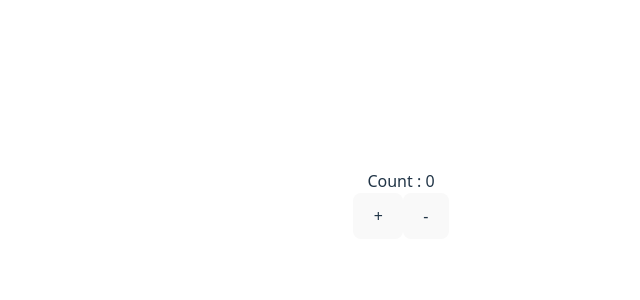
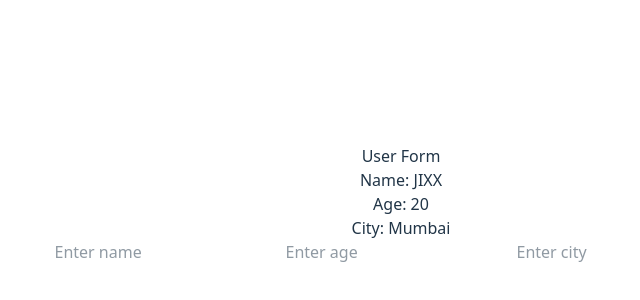
Before and after one commit to Rajat-web-server/React_Learning, a React app: page / in a window 1280 px wide. Shown: the part 196-496 px from the top of the page, without its empty margins (239-879 px from the left). Built offline with nearby package versions, Linux system fonts and the light colour scheme; the HTML template or start-up script is replaced by a standard one.

Commit message:
Day 13: useReducer with spread operator and payload

```diff
--- a/src/App.jsx
+++ b/src/App.jsx
@@ -23,50 +23,14 @@ import { ObjectProfile } from './objectProfile.jsx'
 
 import { CounterWithReducer } from './counterWithReducer.jsx'
 import { Reducer_counter } from './useReducerEx1.jsx'
+import { Person } from './useReducer2.jsx'
 
 function App() {
   return (
     <div>
-      <Reducer_counter/>
-
-      {/* <Event on ={true}/>
-      <Boxes />
-     <ToysList />
-     <CarsList />
-     <One /> */}
-
-      {/* <Userdetails  name={"Anthony"} isOnline={false} hideOffline={true}/>
-    <Userdetails name={"Dripter"} isOnline={true} isNewuser={false} isPremium={true}/>
-    <Userdetails name={"sulfer"} isOnline={true} isNewuser={false} isPremium={true} role="admin"/> */}
+      <Person/>
 
 
-      {/* <Name />
-      <StyleEg />
-
-      <ContactForm /> */}
-      {/* < Cardwrapper name="User Card" child="child" >
-      <p>This is the nested content we write here</p>
-
-      </Cardwrapper>
-      <Usercard />
-      <Greetings name="raju" message="Good Morning"/>
-      <Greetings />
-      <h1>Hello, React!</h1>
-      <Welcome name="Bruce" alias="Batman" />
-        <Things name="Laptop" price="$500" added={true} Categories={
-          ["car, samosa"]
-        } /> */}
-
-
-      {/* <Welcome name="rathod" />
-      <Welcome name="Rana" /> */}
-      {/* <Single/>
-      <Singlewithoutjsx/>
-      <UserProfile/>
-      <Card />
-      <Cardwithoutjsx />
-
-      <Button /> */}
     </div>
 
   )
--- /dev/null
+++ b/src/useReducer2.jsx
@@ -0,0 +1,75 @@
+import { useReducer } from "react"
+
+const initialState = {
+    name: "JIXX",
+    age: 20,
+    city: "Mumbai"
+}
+
+function reducer(state, action) {
+    if (action.type === "set_age") {
+        return {
+            ...state,
+            age: action.payload
+        }
+    }
+    if (action.type === "set_city") {
+        return {
+            ...state,
+            city: action.payload
+        }
+    }
+    if (action.type === "set_name") {
+        return {
+            ...state,
+            name: action.payload
+        }
+    }
+    return state
+
+}
+
+export const Person = () => {
+    const [state, dispatch] = useReducer(reducer, initialState)
+
+    return (
+    <div>
+      <h2>User Form</h2>
+
+      {/* USING STATE */}
+      <p>Name: {state.name}</p>
+      <p>Age: {state.age}</p>
+      <p>City: {state.city}</p>
+
+      {/* CHANGING STATE */}
+      <input
+        placeholder="Enter name"
+        onChange={(e) =>
+          dispatch({
+            type: "set_name",
+            payload: e.target.value
+          })
+        }
+      />
+
+      <input
+        placeholder="Enter age"
+        onChange={(e) =>
+          dispatch({
+            type: "set_age",
+            payload: e.target.value
+          })
+        }
+      />
+      <input
+        placeholder="Enter city"
+        onChange={(e) =>
+          dispatch({
+            type: "set_city",
+            payload: e.target.value
+          })
+        }
+      />
+    </div>
+  );
+}
```
